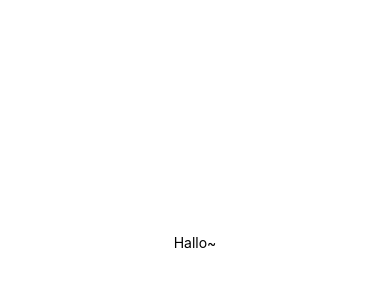
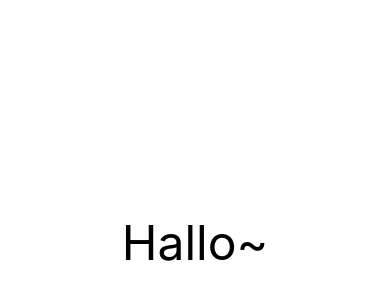
Before and after one commit to moonhyerin/weatherApp, a React Native app: screen / in a window 390 px wide. Shown: the part 180-480 px from the top of the page. Built offline with nearby package versions, Linux system fonts and the light colour scheme.

Commit message:
Learn about css, components

```diff
--- a/App.js
+++ b/App.js
@@ -4,7 +4,8 @@ import { StyleSheet, Text, View } from "react-native";
 export default function App() {
   return (
     <View style={styles.container}>
-      <Text>Hallo~</Text>
+      <Text style={styles.text}>Hallo~</Text>
+      {/* 운영체제와 소통하는 컴포넌트인 StatusBar, 실제 화면에 렌더링되지 않는다! */}
       <StatusBar style="auto" />
     </View>
   );
@@ -17,4 +18,7 @@ const styles = StyleSheet.create({
     alignItems: "center",
     justifyContent: "center",
   },
+  text: {
+    fontSize: 48,
+  },
 });
```
